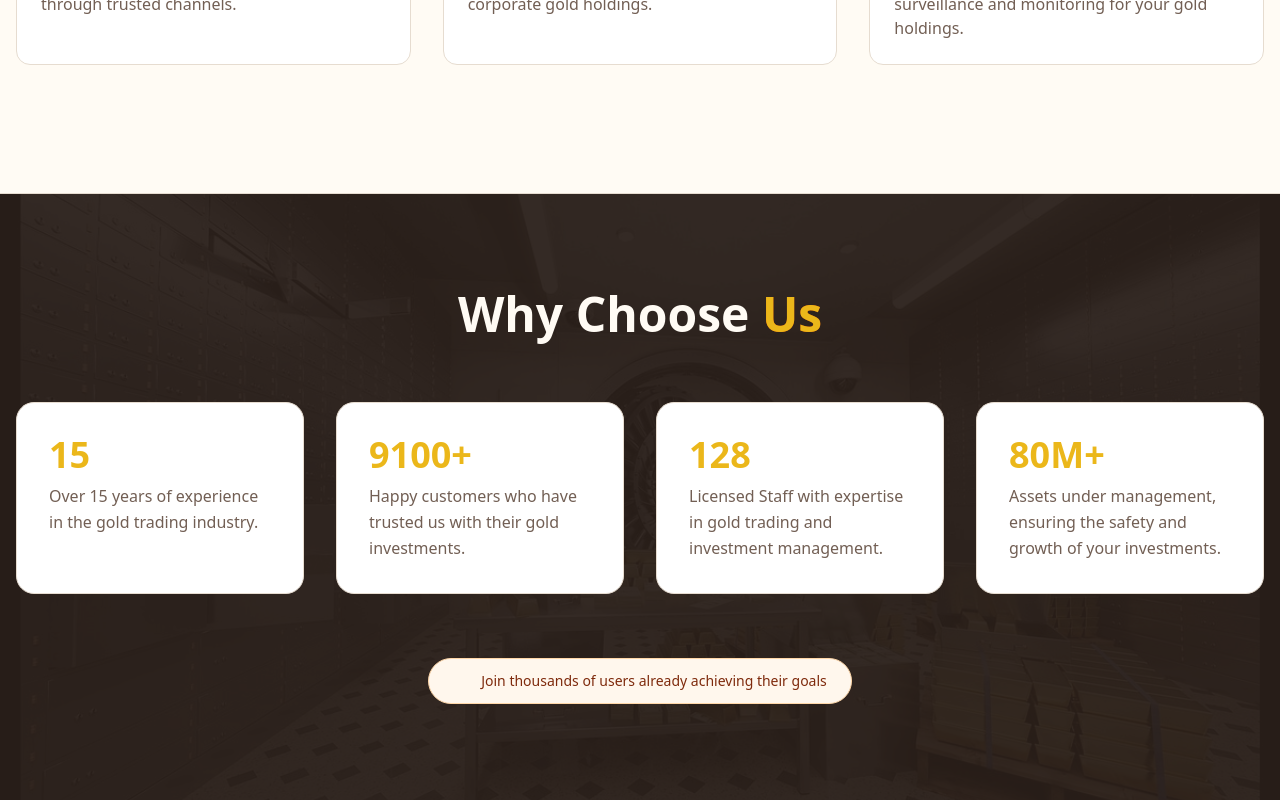
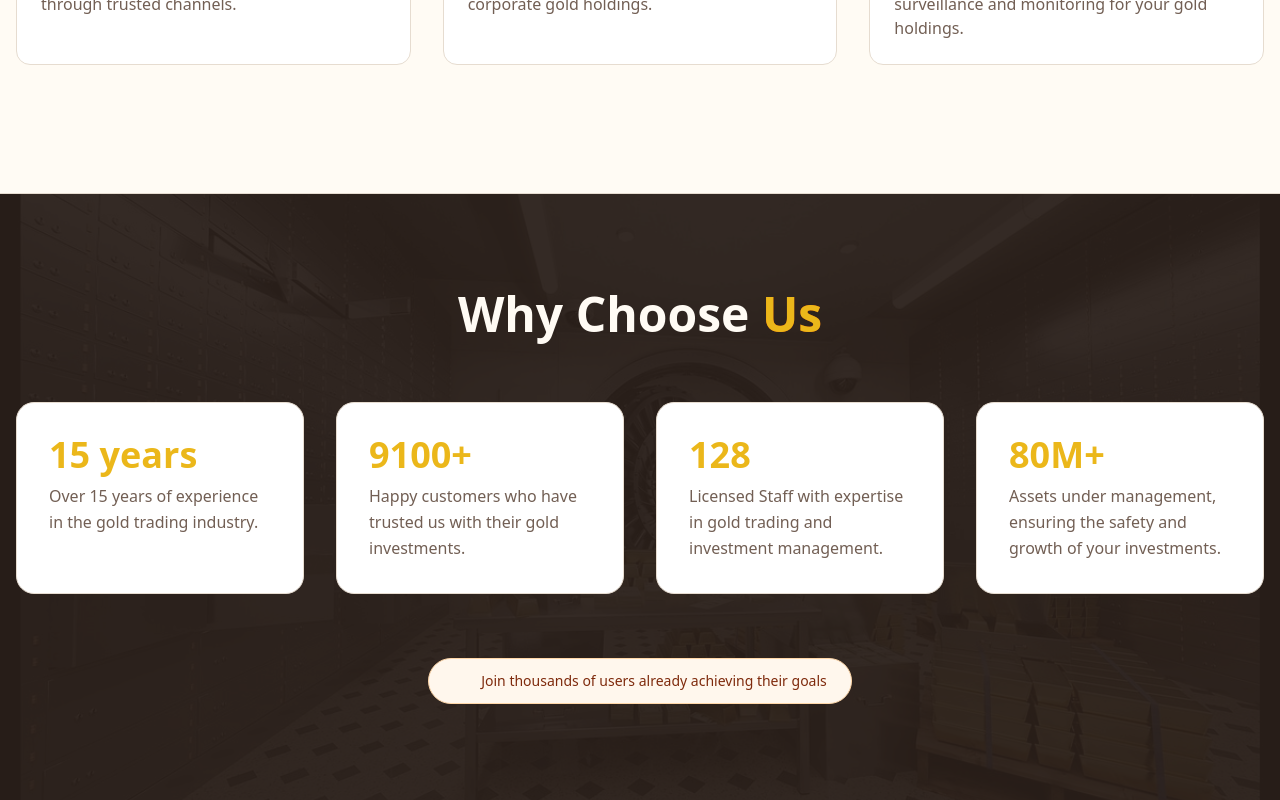
Before and after one commit to sphereCtrl-labs/gold-focus, a Next.js app: page / in a window 1280 px wide. Shown: the part 1446-2246 px from the top of the page. Built offline with nearby package versions, Linux system fonts and the light colour scheme; some icons are missing.

Commit message:
refactor: added yeards to 15

```diff
--- a/app/page.tsx
+++ b/app/page.tsx
@@ -2,7 +2,6 @@ import { HeroSection } from "@/components/landing/hero-section";
 import { Navbar } from "@/components/landing/navbar";
 import { ServicesSection } from "@/components/landing/services-section";
 import { StateSection } from "@/components/landing/stat-section";
-import Image from "next/image";
 
 export default function Page() {
   return (
--- a/components/landing/stat-section.tsx
+++ b/components/landing/stat-section.tsx
@@ -11,7 +11,7 @@ import {
 const benefits = [
   {
     icon: TradeUpIcon,
-    title: "15",
+    title: "15 years",
     description:
       "Over 15 years of experience in the gold trading industry.",
   },
```
